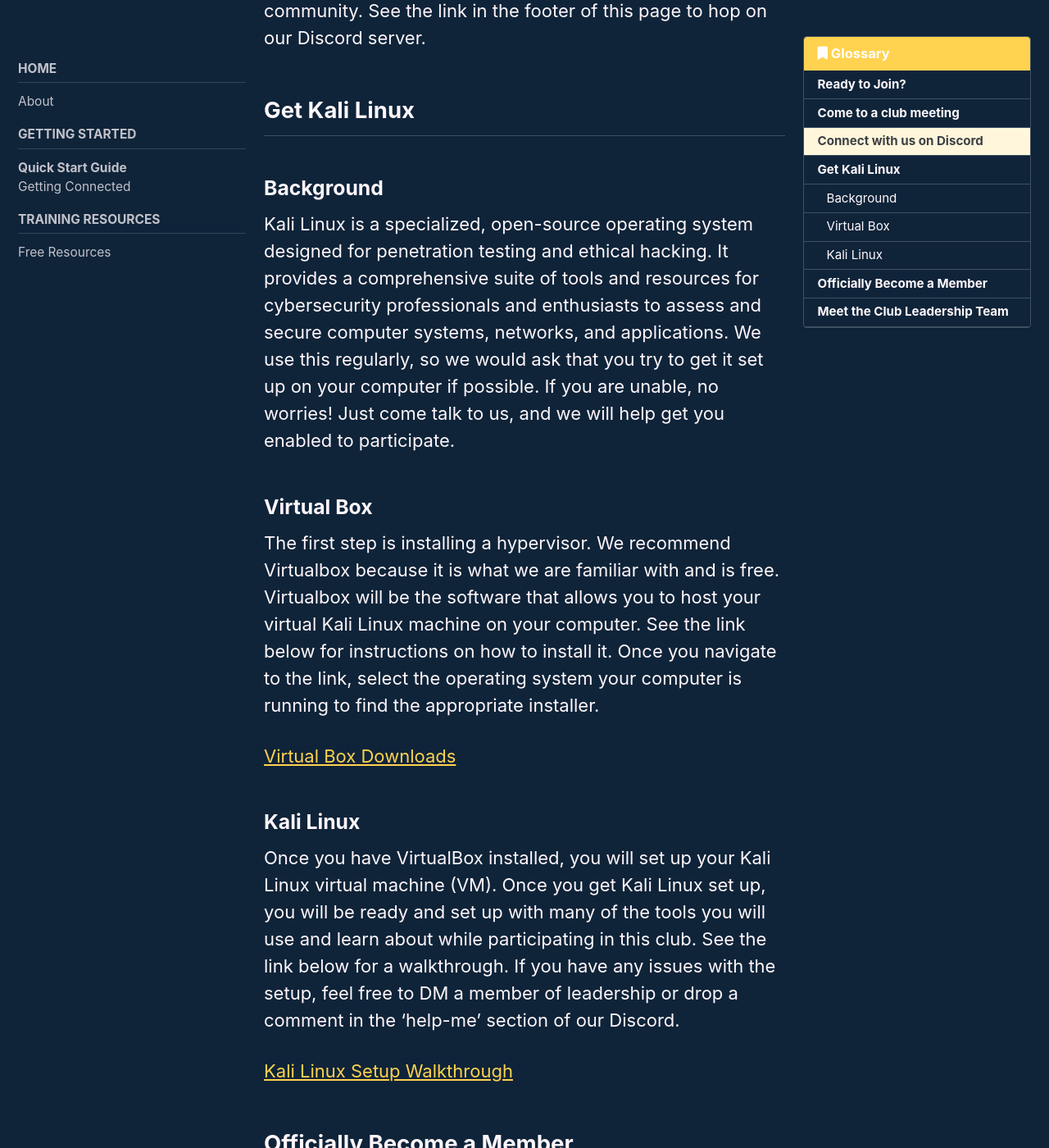
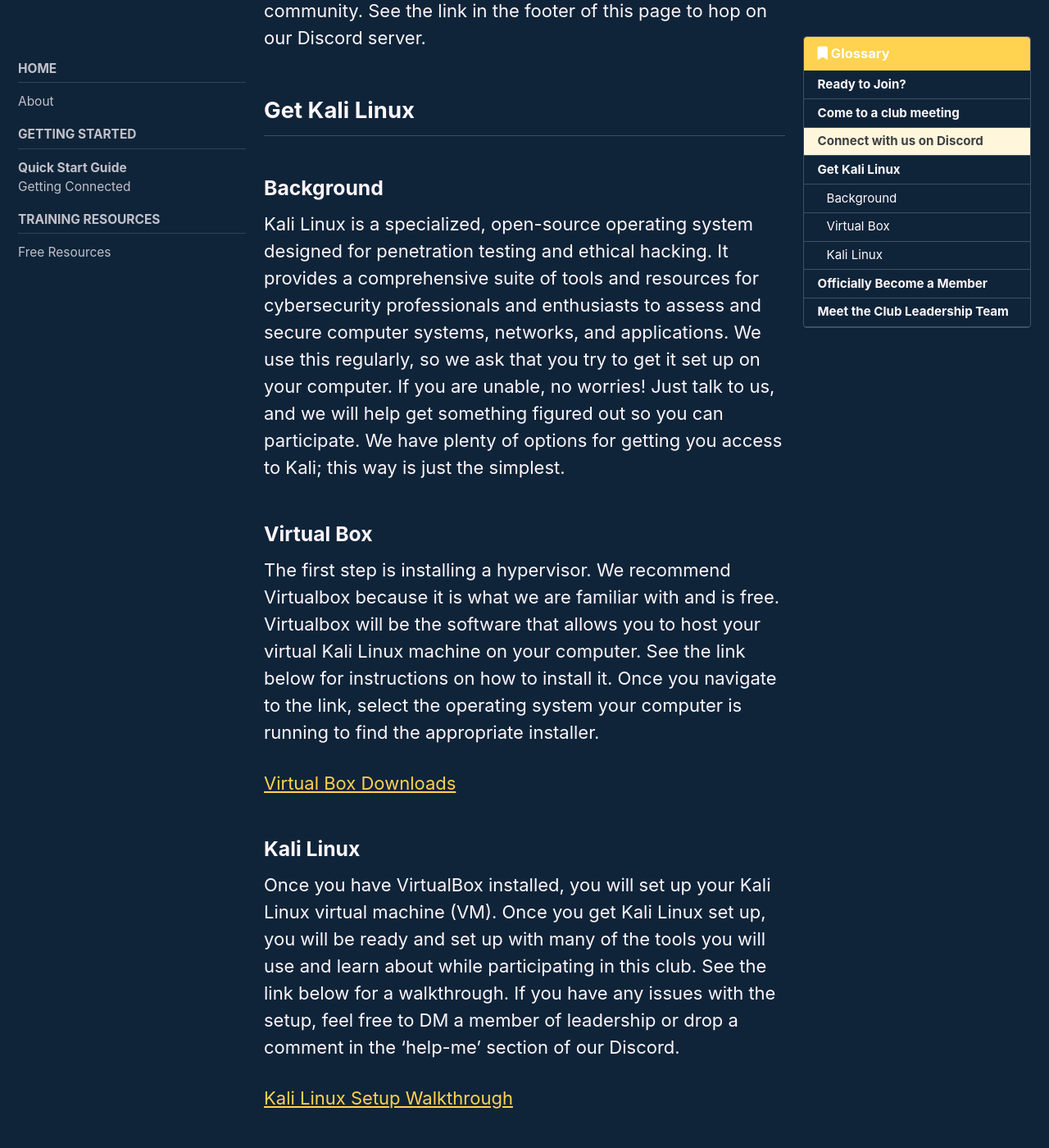
Before and after one commit to USUSOC/ususoc.github.io, a Jekyll site: the page built from _pages/doc_quick-start-guide.md, in a window 1280 px wide and 1400 px high, scrolled down 911 px. Shown: the whole window at 82% size. Built offline with Jekyll 4.4.1, drawn with Linux system fonts in a browser that asks for light colours; cached includes are drawn as plain includes; some of the changed text lies outside the part shown.

Commit message:
Update doc_quick-start-guide.md

```diff
--- a/_pages/doc_quick-start-guide.md
+++ b/_pages/doc_quick-start-guide.md
@@ -25,7 +25,7 @@
 ## Get Kali Linux
 
 ### Background
-Kali Linux is a specialized, open-source operating system designed for penetration testing and ethical hacking. It provides a comprehensive suite of tools and resources for cybersecurity professionals and enthusiasts to assess and secure computer systems, networks, and applications. We use this regularly, so we would ask that you try to get it set up on your computer if possible. If you are unable, no worries! Just come talk to us, and we will help get you enabled to participate.
+Kali Linux is a specialized, open-source operating system designed for penetration testing and ethical hacking. It provides a comprehensive suite of tools and resources for cybersecurity professionals and enthusiasts to assess and secure computer systems, networks, and applications. We use this regularly, so we ask that you try to get it set up on your computer. If you are unable, no worries! Just talk to us, and we will help get something figured out so you can participate. We have plenty of options for getting you access to Kali; this way is just the simplest.
 
 ### Virtual Box
 The first step is installing a hypervisor. We recommend Virtualbox because it is what we are familiar with and is free. Virtualbox will be the software that allows you to host your virtual Kali Linux machine on your computer. See the link below for instructions on how to install it. Once you navigate to the link, select the operating system your computer is running to find the appropriate installer.
@@ -41,7 +41,10 @@
 
 ## Officially Become a Member
 
-We warmly invite you to become an official member of the club by contributing the membership dues. By doing so, you'll unlock all the wonderful benefits of being a valued S.O.C. member. Your support directly helps us cover the costs of exciting competitions and essential club resources provided by the university. We truly believe you will get immense value from this club!
+We warmly invite you to become an official member of the club by contributing the membership dues. By doing so, you'll unlock all the wonderful benefits of being a valued S.O.C. member. Your support directly helps us cover the costs of exciting competitions and essential club resources provided by the university. We are a club supported by the AIS organization on campus, so you will become a member of S.O.C. and AIS as a whole. This will unlock our benefits and get you access to the great AIS events and activities. We truly believe you will get immense value from this club!
+
+
+[Membership Portal](https://my.usu.edu/groups/student-organization-for-cybersecurity/page)
 
 ## Meet the Club Leadership Team
 
```
